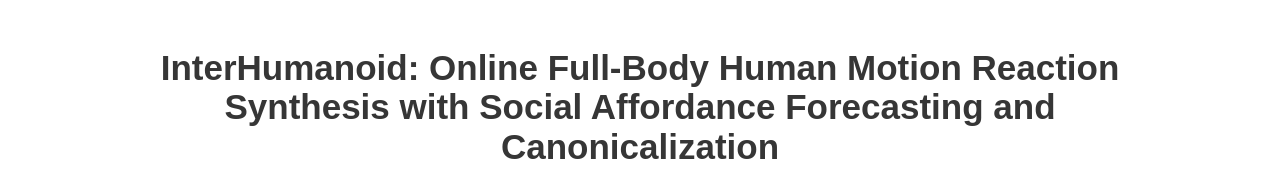
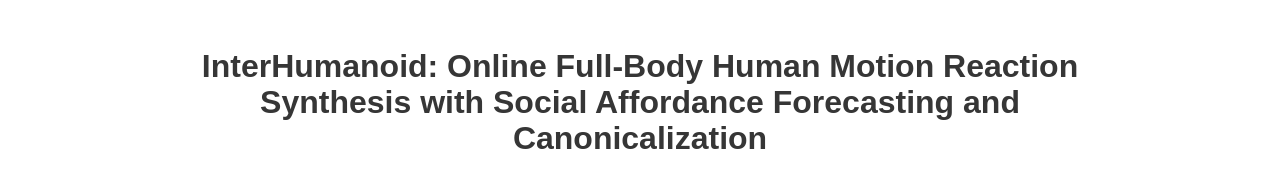
Before and after one commit to AnonymousResearcher77/AnonymousResearcher77.github.io, a plain HTML site: page index.html in a window 1280 px wide. Shown: the top 177 px of the page. Drawn offline with nearby package versions, Linux system fonts and the light colour scheme; some icons are missing; a web font is replaced by a local one.

Commit message:
Update index.html

```diff
--- a/index.html
+++ b/index.html
@@ -49,7 +49,7 @@
     <div class="container is-max-desktop">
       <div class="columns is-centered">
         <div class="column has-text-centered">
-          <h1 class="title is-1 publication-title" style="font-size:35px">InterHumanoid: Online Full-Body Human Motion Reaction Synthesis with Social Affordance Forecasting and Canonicalization</h1>
+          <h1 class="title is-1 publication-title" style="font-size:32px">InterHumanoid: Online Full-Body Human Motion Reaction Synthesis with Social Affordance Forecasting and Canonicalization</h1>
           <!-- <div class="is-size-5 publication-authors">
             <span class="author-block">
               <a href=""></a>,</span> -->
```
